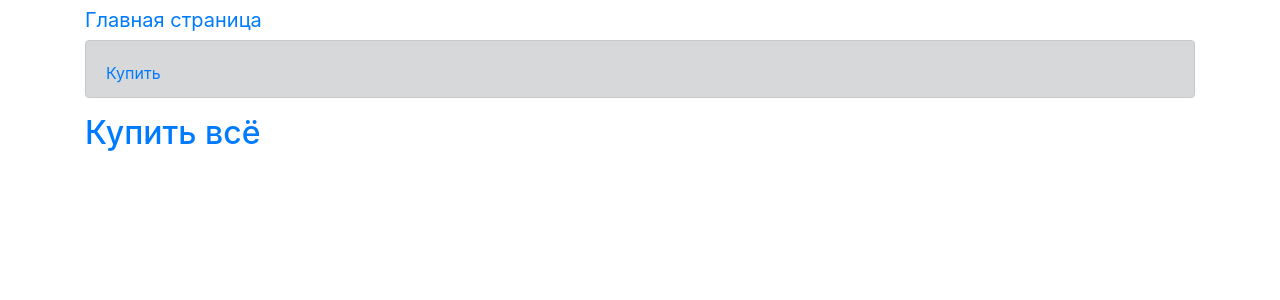
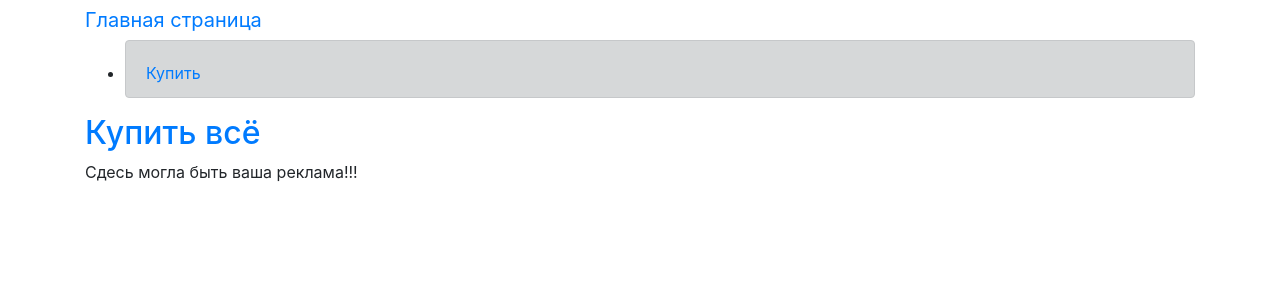
Before and after one commit to BestAlice/my-site, a Flask app: page /basket in a window 1280 px wide. Shown: the top 300 px of the page. Run offline with Flask 2, Linux system fonts and the light colour scheme; the visitor is signed in with stand-in values (Sample User, id 1); data comes from the database, SQL or seed files in the repository; tables that the repository leaves empty hold one stand-in row (values such as "Sample post"); some libraries are stand-ins or nearby versions.

Commit message:
Дизайн сайтов v.3

```diff
--- a/templates/basket.html
+++ b/templates/basket.html
@@ -1,18 +1,52 @@
 {% extends "base.html" %}
+<HEAD>
+	<style type="text/css">
+    body { background: url("img.jpg"); }
+   .block1{
+    position: absolute;
+    height: 500px; /* Высота блока */
+    width: 1600px;
+    padding-left: 15px;
+    top: 180px;
+    left:20px;
+    background: repeat-y #e8ab56;  /* &nbsp;&nbsp; пробелы*/
+   }
+   .block2{
+   	position: absolute;
+    height: 500px; /* Высота блока */
+    width: 230px;
+    padding-left: 15px;
+    top: 180px;
+    left:1650px;
+    background: repeat-y #ffffff;  /* &nbsp;&nbsp; пробелы*/
+   }
+  </style>
+</HEAD>
 
 <!-- products - список кортежей товаров в корзине -->
 {% block content %}
+<body bgproperties="fixed">
 	<a class="navbar-brand" href="/main">Главная страница</a>
 	{% if products != 'Пусто'  %}
+	 <div class="block1" id="container">
+	 	<ul>
 	  	{% for item in products %}
+	    	<li>
 	    	<div class="alert alert-dark" role="alert">
 	    	<h2>{{item[1]}}</h2>
 	    	<a href="/buy_one_product/{{item[0]}}" align=right>Купить</a>
 	    	<div>{{item[3]}}</div>
+	    	</div>
+	    	</li>
+		</ul>
 	 </div>
 	  {% endfor %}
 	  <h2><a href='/buy_all'>Купить всё</a></h2>
 	{% else %}
 	  <h3 align=center>Корзина пуста</h3>
 	{% endif %}
+	<div class="block2" id="container">
+	Сдесь могла быть ваша реклама!!!
+	</div>
+</body>
 {% endblock %}
--- a/templates/login.html
+++ b/templates/login.html
@@ -3,7 +3,7 @@
 {% block content %}
 <head>
 <style type="text/css">
-    body { background: url("Вход.jpg"); }
+    body { background: url("img.jpg"); }
    .block1{
     position: absolute;
     height: 500px; /* Высота блока */
--- a/templates/signup.html
+++ b/templates/signup.html
@@ -1,7 +1,7 @@
 {% extends "base.html" %}
 <head>
 <style type="text/css">
-    body { background: url("Регистр.jpg"); }
+    body { background: url("img.jpg"); }
    .block1{
     position: absolute;
     height: 500px; /* Высота блока */
@@ -9,7 +9,7 @@
     padding-left: 15px;
     top: 330px;
     left: 666px;
-    background: repeat-y #f0ffff;  /* &nbsp;&nbsp; пробелы*/
+    background: repeat-y #fff8e7;  /* &nbsp;&nbsp; пробелы*/
    }
   </style>
 </head>>
```
Also changed, not shown: templates/add_product.html (+19 -1 lines), templates/Вход.jpg (deleted), templates/Регистр.jpg (deleted). Lines whose indentation alone changed are shown as unchanged.
